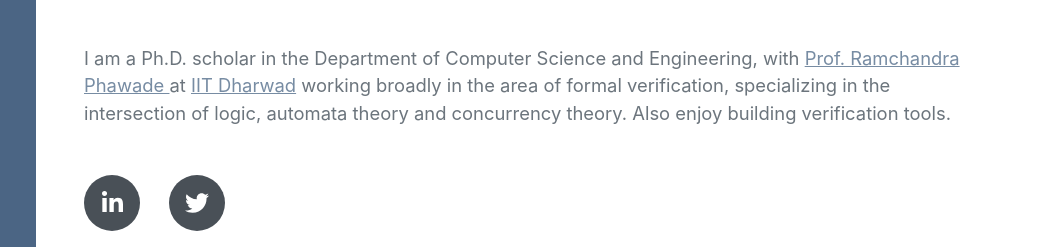
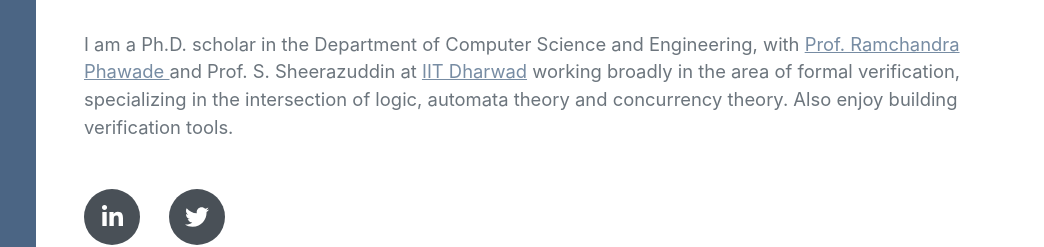
Before and after one commit to Tephilla/tephilla.github.io, a plain HTML site: page index.html in a window 1280 px wide. Shown: the part 352-599 px from the top of the page, 236-1280 px from the left. Drawn offline with nearby package versions, Linux system fonts and the light colour scheme; a web font is replaced by a local one.

Commit message:
Update index.html

```diff
--- a/index.html
+++ b/index.html
@@ -45,7 +45,7 @@
                         <!-- Research Scholar · <a href="https://www.iitdh.ac.in">IIT Dharwad</a> -->
                         <a href="mailto:tephilla.prince.18@iitdh.ac.in">tephilla.prince.18@iitdh.ac.in</a>
                     </div>
-                    <p class="lead mb-5">I am a Ph.D. scholar in the Department of Computer Science and Engineering, with <a href="https://iitdh.ac.in/prb/">Prof. Ramchandra Phawade </a>at <a href="https://www.iitdh.ac.in">IIT Dharwad</a> working broadly in the area of formal verification, specializing in the intersection of logic,  automata theory and concurrency theory. Also enjoy building verification tools.</p>
+                    <p class="lead mb-5">I am a Ph.D. scholar in the Department of Computer Science and Engineering, with <a href="https://iitdh.ac.in/prb/">Prof. Ramchandra Phawade </a> and Prof. S. Sheerazuddin at <a href="https://www.iitdh.ac.in">IIT Dharwad</a> working broadly in the area of formal verification, specializing in the intersection of logic,  automata theory and concurrency theory. Also enjoy building verification tools.</p>
                     <div class="social-icons">
                         <a class="social-icon" href="https://linkedin.com/in/tephillaprince"><i class="fab fa-linkedin-in"></i></a>
                         <a class="social-icon" href="https://twitter.com/tephillaprince"><i class="fab fa-twitter"></i></a>
```
